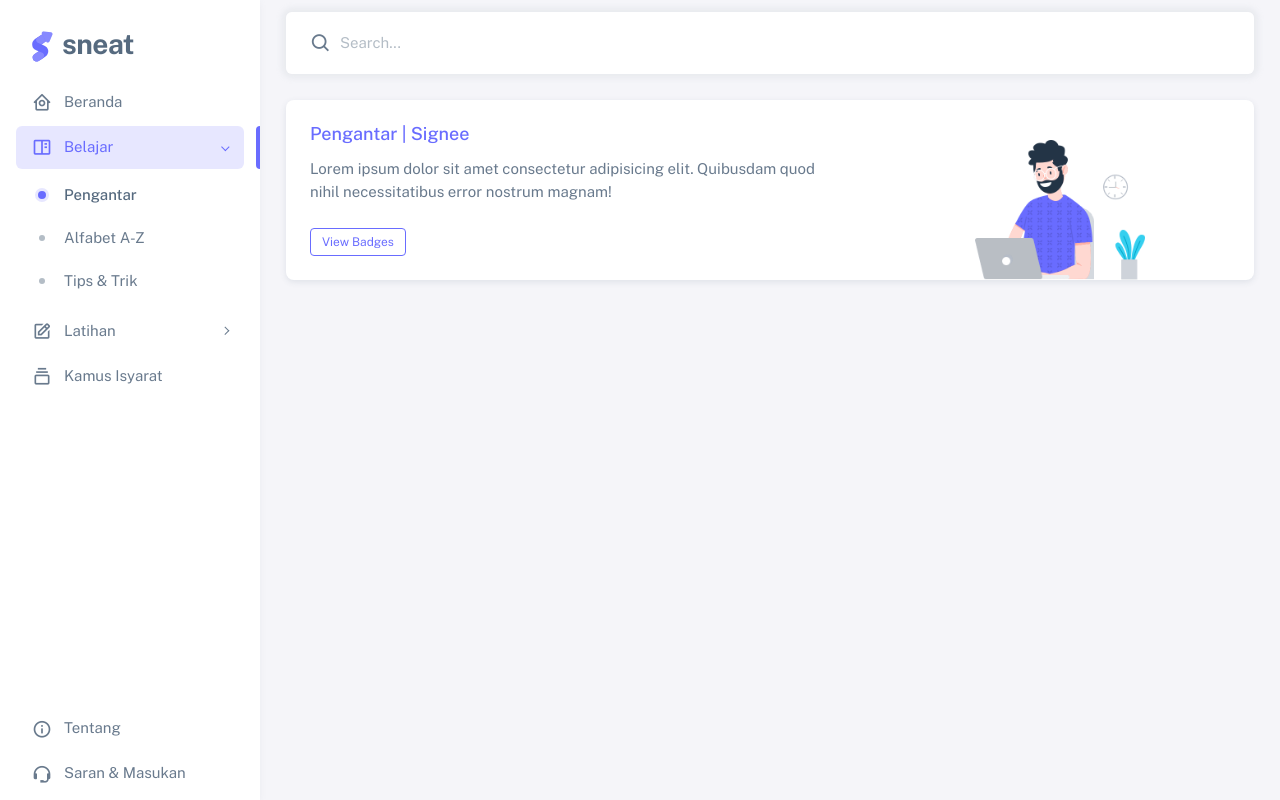
After one commit to fillahalfatih/signee, a Flask app: page /pengantar in a window 1280 px wide. The commit adds this page. Run offline with Flask 3, Linux system fonts and the light colour scheme; parts of the project's set-up code (start-up, migrations or seed data) failed here and were passed over; some libraries are stand-ins or nearby versions.

Commit message:
[ADD] extend main layout & learning routing

```diff
--- a/app.py
+++ b/app.py
@@ -24,9 +24,29 @@ hands = mp_hands.Hands(static_image_mode=True, min_detection_confidence=0.3)
 def index():
     return render_template('index.html')
 
-@app.route('/learn')
-def learn():
-    return render_template('learn.html')
+@app.route('/pengantar')
+def pengantar():
+    return render_template(
+        'pengantar.html',
+        title = 'Pengantar | Signee',
+        active = 'pengantar'
+    )
+
+@app.route('/alfabet')
+def alfabet():
+    return render_template(
+        'alfabet.html',
+        title = 'Alfabet A-Z | Signee',
+        active = 'alfabet'
+    )
+
+@app.route('/tips-trik', endpoint='tips-trik')
+def tips_trik():
+    return render_template(
+        'tips-trik.html',
+        title = 'Tips & Trik | Signee',
+        active = 'tips-trik'
+    )
 
 @app.route('/about')
 def about():
--- a/templates/learn.html
+++ b/templates/layouts/main.html
@@ -122,7 +121,7 @@
               </a>
             </li>
             <!-- Dashboards -->
-            <li class="menu-item active open">
+            <li class="menu-item {% if active == 'pengantar' or active == 'alfabet' or active == 'tips-trik' %}active open{% endif %}">
             <!-- <li class="menu-item active open"> -->
               <a href="javascript:void(0);" class="menu-link menu-toggle">
                 <i class="menu-icon tf-icons bx bx-book-content"></i>
@@ -130,22 +129,19 @@
                 <!-- <div class="badge bg-danger rounded-pill ms-auto">5</div> -->
               </a>
               <ul class="menu-sub">
-                <li class="menu-item active">
-                  <a
-                    href="https://demos.themeselection.com/sneat-bootstrap-html-admin-template/html/vertical-menu-template/dashboards-crm.html"
-                    target="_blank"
-                    class="menu-link">
-                    <div data-i18n="CRM">Pengantar</div>
+                <li class="menu-item {% if active == 'pengantar' %}active{% endif %}">
+                  <a href="{{ url_for('pengantar') }}" class="menu-link">
+                    <div data-i18n="Pengantar">Pengantar</div>
                   </a>
                 </li>
-                <li class="menu-item">
-                  <a href="index.html" class="menu-link">
-                    <div data-i18n="Analytics">Alfabet A-Z</div>
+                <li class="menu-item {% if active == 'alfabet' %}active{% endif %}">
+                  <a href="{{ url_for('alfabet') }}" class="menu-link">
+                    <div data-i18n="Alfabet A-Z">Alfabet A-Z</div>
                   </a>
                 </li>
-                <li class="menu-item">
-                  <a href="index.html" class="menu-link">
-                    <div data-i18n="Analytics">Tips & Latihan</div>
+                <li class="menu-item {% if active == 'tips-trik' %}active{% endif %}">
+                  <a href="{{ url_for('tips-trik') }}" class="menu-link">
+                    <div data-i18n="Tips & Trik">Tips & Trik</div>
                   </a>
                 </li>
               </ul>
@@ -155,7 +151,7 @@
             <li class="menu-item">
               <a href="javascript:void(0);" class="menu-link menu-toggle">
                 <i class="menu-icon tf-icons bx bx-edit"></i>
-                <div data-i18n="Layouts">Kuis</div>
+                <div data-i18n="Layouts">Latihan</div>
               </a>
 
               <ul class="menu-sub">
--- /dev/null
+++ b/templates/pengantar.html
@@ -0,0 +1,40 @@
+{% extends "layouts/main.html" %}
+
+{% block content %}
+<div class="content-wrapper">
+    <!-- Content -->
+    <div class="container-xxl flex-grow-1 container-p-y">
+        <div class="row">
+            <div class="col-lg-12 mb-4 order-0">
+            <div class="card">
+                <div class="d-flex align-items-end row">
+                <div class="col-sm-7">
+                    <div class="card-body">
+                    <h5 class="card-title text-primary">{{ title }}</h5>
+                    <p class="mb-4">
+                        Lorem ipsum dolor sit amet consectetur adipisicing elit. Quibusdam quod nihil necessitatibus error nostrum magnam!
+                    </p>
+
+                    <a href="javascript:;" class="btn btn-sm btn-outline-primary">View Badges</a>
+                    </div>
+                </div>
+                <div class="col-sm-5 text-center text-sm-left">
+                    <div class="card-body pb-0 px-0 px-md-4">
+                    <img
+                        src="{{ url_for('static', filename='assets/img/illustrations/man-with-laptop-light.png') }}"
+                        height="140"
+                        alt="View Badge User"
+                        data-app-dark-img="illustrations/man-with-laptop-dark.png"
+                        data-app-light-img="illustrations/man-with-laptop-light.png" />
+                    </div>
+                </div>
+                </div>
+            </div>
+            </div>
+        </div>
+    </div>
+    <!-- / Content -->
+    <div class="content-backdrop fade"></div>
+</div>
+<!-- Content wrapper -->
+{% endblock content %}
```
Also changed, not shown: other parts of templates/layouts/main.html (+4 -40 lines), templates/alfabet.html (added, +40 -0 lines), templates/tips-trik.html (added, +40 -0 lines).
